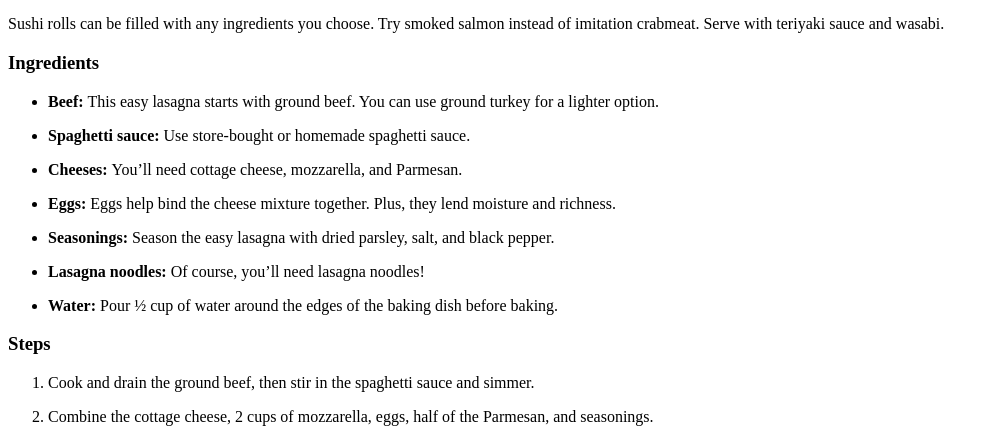
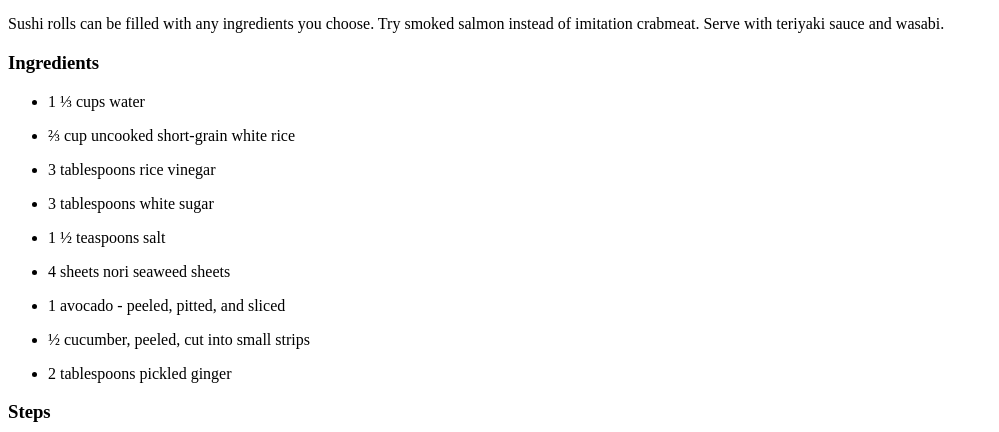
Before and after one commit to chhum-chanleak/odin-recipes, a plain HTML site: page recipes/sushi.html in a window 1280 px wide. Shown: the part 368-800 px from the top of the page, without its empty margins (0-999 px from the left). Drawn offline with Linux system fonts and the light colour scheme.

Commit message:
refactor: Add ingredients recipes/sushi.html

```diff
--- a/recipes/sushi.html
+++ b/recipes/sushi.html
@@ -23,39 +23,50 @@
     <ul>
       <li>
         <p>
-          <span><strong>Beef: </strong></span>This easy lasagna starts with ground beef. You can use ground turkey for a lighter option.
+          1 ⅓ cups water
         </p>
       </li>
       <li>
         <p>
-          <span><strong>Spaghetti sauce: </strong></span>Use store-bought or homemade spaghetti sauce.
+          ⅔ cup uncooked short-grain white rice
         </p>
       </li>
       <li>
         <p>
-          <span><strong>Cheeses: </strong></span>You’ll need cottage cheese, mozzarella, and Parmesan.
+          3 tablespoons rice vinegar
         </p>
       </li>
       <li>
         <p>
-          <span><strong>Eggs: </strong></span>Eggs help bind the cheese mixture together. Plus, they lend moisture and richness.
+          3 tablespoons white sugar
         </p>
       </li>
       <li>
         <p>
-          <span><strong>Seasonings: </strong></span>Season the easy lasagna with dried parsley, salt, and black pepper.
+          1 ½ teaspoons salt
         </p>
       </li>
       <li>
         <p>
-          <span><strong>Lasagna noodles: </strong></span>Of course, you’ll need lasagna noodles!
+          4 sheets nori seaweed sheets
         </p>
       </li>
       <li>
         <p>
-          <span><strong>Water: </strong></span>Pour ½ cup of water around the edges of the baking dish before baking.
+          1 avocado - peeled, pitted, and sliced
         </p>
       </li>
+      <li>
+        <p>
+          ½ cucumber, peeled, cut into small strips
+        </p>
+      </li>
+      <li>
+        <p>
+          2 tablespoons pickled ginger
+        </p>
+      </li>
+
     </ul>
   </section>
 
```
